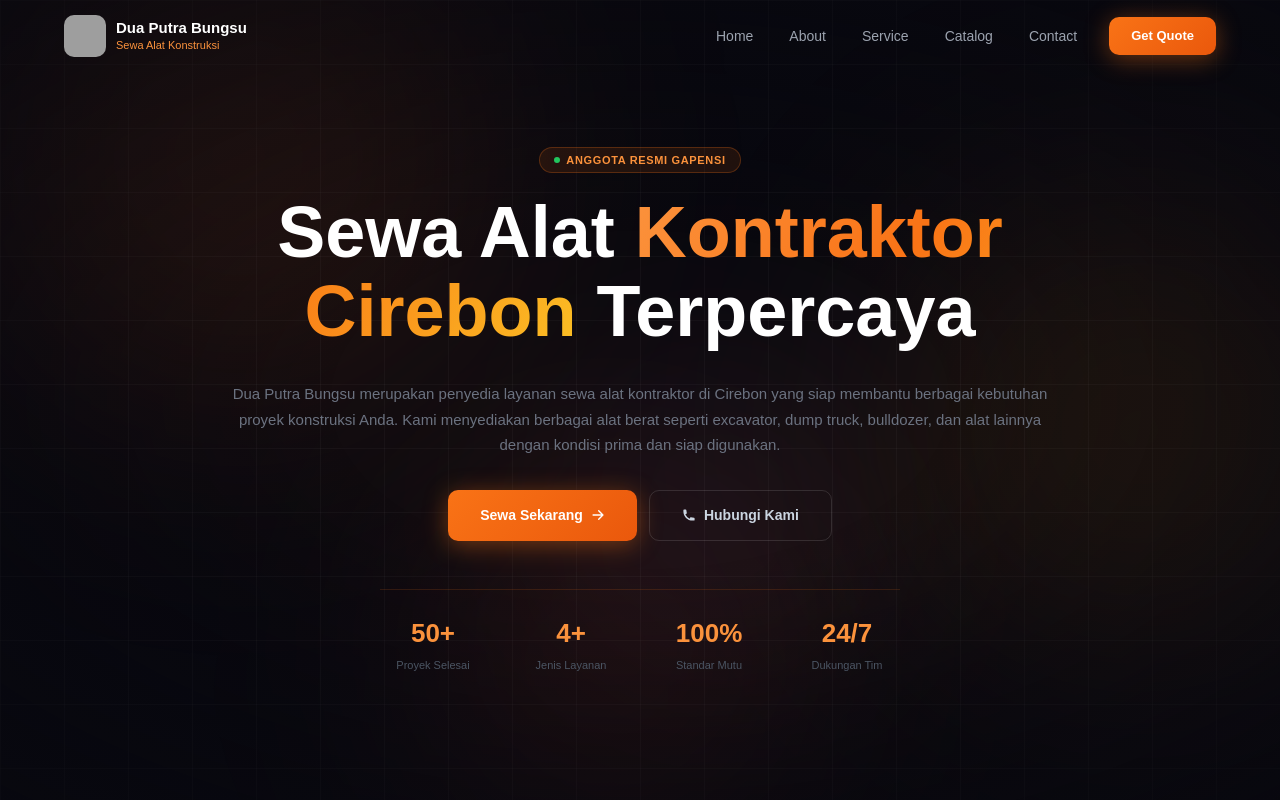
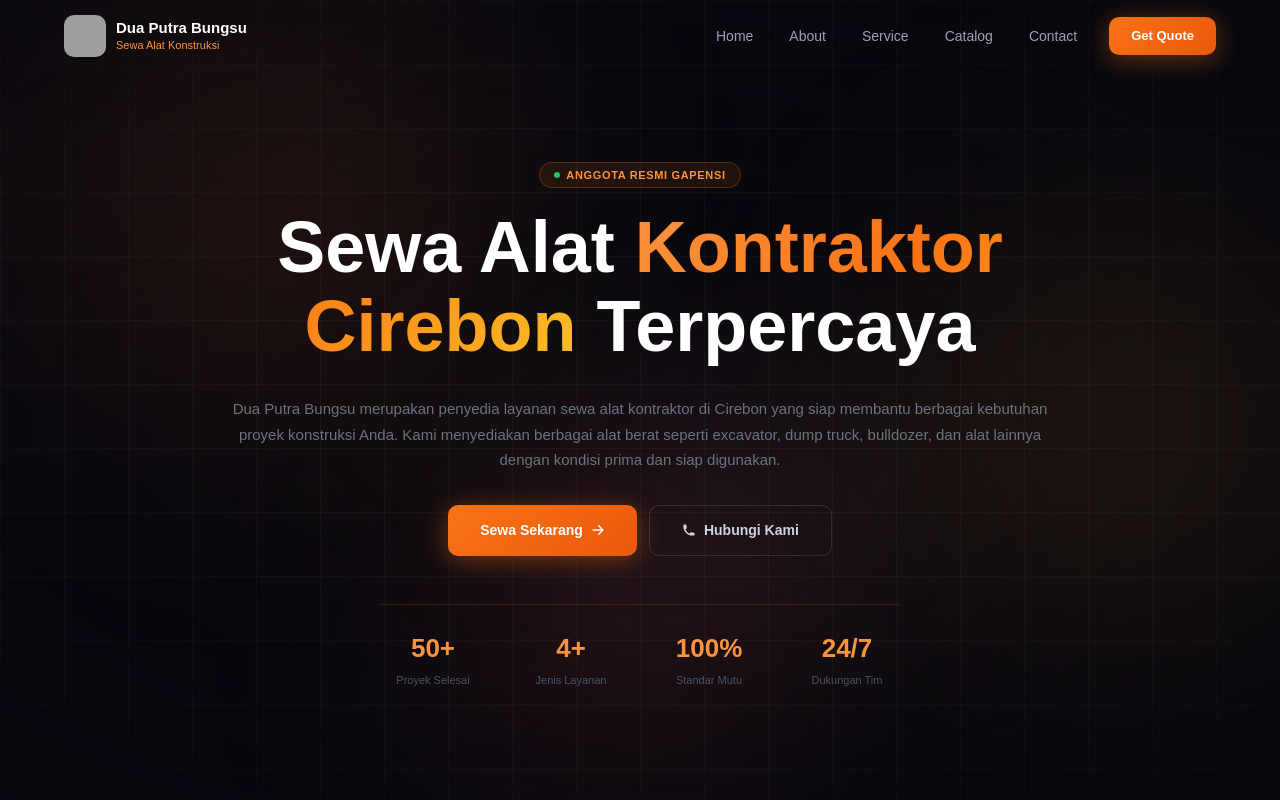
Before and after one commit to RafliHajat92/Dua-putra-bungsu, a React (Vite) app: page / in a window 1280 px wide. Shown: the top 800 px of the page. Built offline with nearby package versions, Linux system fonts and the light colour scheme; grey boxes are pictures that could not be loaded.

Commit message:
bismillah9

```diff
--- a/src/components/Hero.jsx
+++ b/src/components/Hero.jsx
@@ -29,7 +29,7 @@
       background: '#08080f',
       position: 'relative',
       overflow: 'hidden',
-      paddingTop: 20,
+      paddingTop: 50,
     }}>
       {/* Aurora */}
       <div className="aurora-bg">
```
